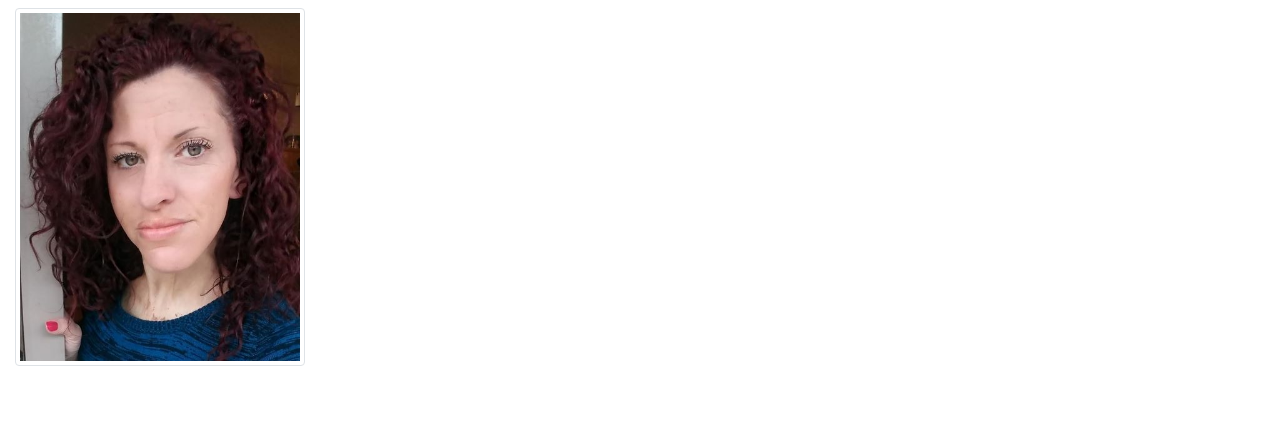
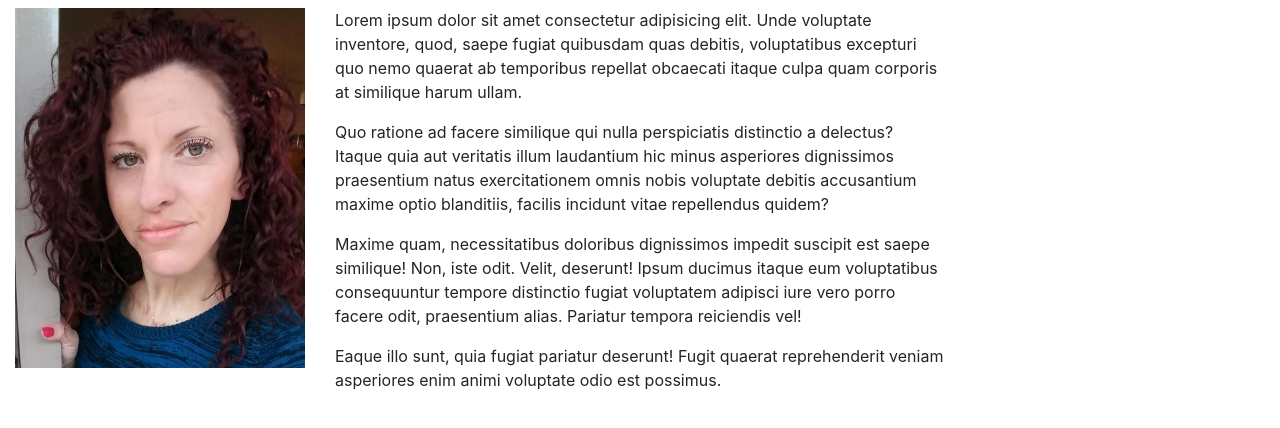
Before and after one commit to spiderjess/bootstrap-portfolio, a plain HTML site: page index.html in a window 1280 px wide. Shown: the part 116-544 px from the top of the page. Drawn offline with nearby package versions, Linux system fonts and the light colour scheme.

Commit message:
hopefully done

```diff
--- a/index.html
+++ b/index.html
@@ -41,8 +41,14 @@
               <h1 id="title" class="col-lg-6">About Me</h1>
           </div>
           <div class="row">
-              <div class="col-lg-3 img-fluid">
-                  <img class="img-thumbnail" id="profilePic" src="images/jld- edit.jpg">
+              <div class="col-lg-3 ">
+                  <img class="img-fluid" id="profilePic" src="images/jld- edit.jpg">
+              </div>
+              <div class="col-lg-6">
+                <p>Lorem ipsum dolor sit amet consectetur adipisicing elit. Unde voluptate inventore, quod, saepe fugiat quibusdam quas debitis, voluptatibus excepturi quo nemo quaerat ab temporibus repellat obcaecati itaque culpa quam corporis at similique harum ullam.</p>
+                <p>Quo ratione ad facere similique qui nulla perspiciatis distinctio a delectus? Itaque quia aut veritatis illum laudantium hic minus asperiores dignissimos praesentium natus exercitationem omnis nobis voluptate debitis accusantium maxime optio blanditiis, facilis incidunt vitae repellendus quidem?</p>
+                <p>Maxime quam, necessitatibus doloribus dignissimos impedit suscipit est saepe similique! Non, iste odit. Velit, deserunt! Ipsum ducimus itaque eum voluptatibus consequuntur tempore distinctio fugiat voluptatem adipisci iure vero porro facere odit, praesentium alias. Pariatur tempora reiciendis vel!</p>
+                <p>Eaque illo sunt, quia fugiat pariatur deserunt! Fugit quaerat reprehenderit veniam asperiores enim animi voluptate odio est possimus.</p>
               </div>
           </div>
       </div>
```
